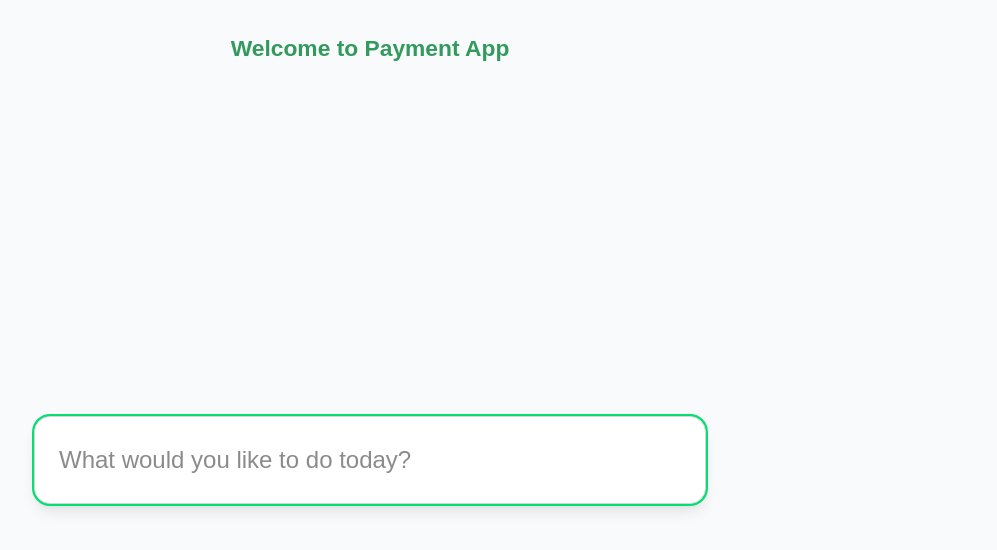
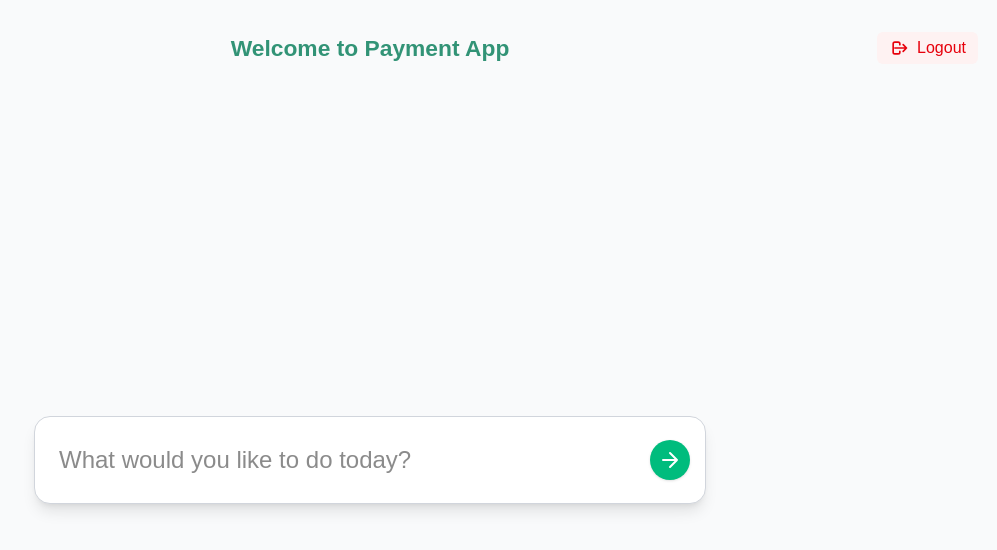
Before and after one commit to codecraft2024/medi_hist, a Next.js app in the folder frontend/medi-hist-portal/: page /home in a window 1280 px wide. Shown: the top 550 px of the page, without its empty margins (270-1267 px from the left). Built offline with nearby package versions, Linux system fonts and the light colour scheme; sample sign-in values are in the browser's storage.

Commit message:
add color theme and logout button; implement welcome animation and update login page styles

```diff
--- /dev/null
+++ b/frontend/medi-hist-portal/src/app/animation/WelcomeAnimation.tsx
@@ -0,0 +1,38 @@
+'use client';
+
+import { useEffect, useRef } from "react";
+import { color } from "../theme/color";
+
+type WelcomeAnimationProps = {
+    showHeader: boolean;
+    setShowHeader: (v: boolean) => void;
+    inputRef: React.RefObject<HTMLInputElement>;
+};
+
+export default function WelcomeAnimation({ showHeader, setShowHeader, inputRef }: WelcomeAnimationProps) {
+    useEffect(() => {
+        const timer = setTimeout(() => {
+            setShowHeader(true);
+            setTimeout(() => {
+                inputRef.current?.focus();
+            }, 300);
+        }, 1200);
+        return () => clearTimeout(timer);
+    }, [setShowHeader, inputRef]);
+
+    return (
+        <div
+            className={`
+                fixed left-0 right-0 flex justify-center z-20
+                font-bold ${color.primaryText}
+                transition-all duration-1000 ease-in-out
+                ${showHeader
+                    ? "top-8 text-2xl opacity-80 scale-95"
+                    : "top-1/2 -translate-y-1/2 text-5xl opacity-100 scale-110"}
+            `}
+            style={{ pointerEvents: "none" }}
+        >
+            Welcome to Payment App
+        </div>
+    );
+}
--- /dev/null
+++ b/frontend/medi-hist-portal/src/app/animation/WelcomeMessage.tsx
@@ -0,0 +1,37 @@
+'use client';
+
+import { useEffect } from "react";
+import { color } from "../theme/color";
+
+type WelcomeMessageProps = {
+    showHeader: boolean;
+    setShowHeader: (v: boolean) => void;
+    inputRef: React.RefObject<HTMLInputElement>;
+};
+
+export default function WelcomeMessage({ showHeader, setShowHeader, inputRef }: WelcomeMessageProps) {
+    // Handles the animation and focusing input after animation
+    useEffect(() => {
+        const timer = setTimeout(() => {
+            setShowHeader(true);
+            // inputRef focus is now handled in parent after input appears
+        }, 1200);
+        return () => clearTimeout(timer);
+    }, [setShowHeader]);
+
+    return (
+        <div
+            className={`
+                fixed left-0 right-0 flex justify-center z-20
+                font-bold ${color.primaryText}
+                transition-all duration-1000 ease-in-out
+                ${showHeader
+                    ? "top-8 text-2xl opacity-80 scale-95"
+                    : "top-1/2 -translate-y-1/2 text-5xl opacity-100 scale-110"}
+            `}
+            style={{ pointerEvents: "none" }}
+        >
+            Welcome to Payment App
+        </div>
+    );
+}
--- /dev/null
+++ b/frontend/medi-hist-portal/src/app/home/LogoutButton.tsx
@@ -0,0 +1,24 @@
+'use client';
+
+import { useRouter } from "next/navigation";
+import { color } from "../theme/color";
+
+export default function LogoutButton() {
+    const router = useRouter();
+    const handleLogout = () => {
+        localStorage.removeItem("token");
+        router.replace("/login");
+    };
+    return (
+        <button
+            onClick={handleLogout}
+            className={`flex items-center gap-2 px-3 py-1 rounded-md ${color.logoutBg} transition-colors absolute right-8 top-8`}
+            title="Logout"
+        >
+            <svg xmlns="http://www.w3.org/2000/svg" className="h-5 w-5" fill="none" viewBox="0 0 24 24" stroke="currentColor">
+                <path strokeLinecap="round" strokeLinejoin="round" strokeWidth={2} d="M17 16l4-4m0 0l-4-4m4 4H7m6 4v1a2 2 0 01-2 2H7a2 2 0 01-2-2V7a2 2 0 012-2h4a2 2 0 012 2v1" />
+            </svg>
+            Logout
+        </button>
+    );
+}
--- a/frontend/medi-hist-portal/src/app/home/page.tsx
+++ b/frontend/medi-hist-portal/src/app/home/page.tsx
@@ -1,67 +1,79 @@
 'use client';
 
-import { useEffect, useRef, useState } from "react";
+import { useRef, useState } from "react";
 import { authGuardWrapper } from "../router";
+import LogoutButton from "./LogoutButton";
+import { color } from "../theme/color";
+import WelcomeMessage from "../animation/WelcomeMessage";
 
 function HomePageContent() {
-    const [stage, setStage] = useState<"center" | "animating" | "header">("center");
+    const [showHeader, setShowHeader] = useState(false);
+    const [showInput, setShowInput] = useState(false);
     const [inputValue, setInputValue] = useState("");
     const inputRef = useRef<HTMLInputElement>(null);
 
-    useEffect(() => {
-        const timer1 = setTimeout(() => {
-            setStage("animating");
-            const timer2 = setTimeout(() => {
-                setStage("header");
+    const handleWelcomeAnimationDone = () => {
+        setShowInput(true);
         setTimeout(() => {
             inputRef.current?.focus();
-                }, 400);
-            }, 1200); // animation duration
-            return () => clearTimeout(timer2);
-        }, 1200);
-        return () => clearTimeout(timer1);
-    }, []);
+        }, 100);
+    };
+
+    const handleSend = () => {
+        setInputValue("");
+        inputRef.current?.focus();
+    };
 
     return (
-        <main className="relative min-h-screen bg-gray-50 flex flex-col items-center justify-center overflow-hidden">
-            {/* Animated Welcome Message */}
+        <main className={`relative min-h-screen bg-gray-50 flex flex-col items-center justify-center overflow-hidden`}>
+
+            {showHeader && <LogoutButton />}
+
+            <WelcomeMessage
+                showHeader={showHeader}
+                setShowHeader={v => {
+                    setShowHeader(v);
+                    if (v) {
+                        setTimeout(handleWelcomeAnimationDone, 1000); // match animation duration in WelcomeMessage
+                    }
+                }}
+                inputRef={inputRef as React.RefObject<HTMLInputElement>}
+            />
+
             <div
                 className={`
-                    fixed left-0 right-0 flex justify-center z-20
-                    font-bold text-green-700
-                    transition-all duration-[1200ms] ease-[cubic-bezier(0.77,0,0.175,1)]
-                    ${stage === "center"
-                        ? "top-1/2 -translate-y-1/2 text-5xl opacity-100 scale-110"
-                        : stage === "animating"
-                            ? "top-16 translate-y-0 text-3xl opacity-90 scale-100"
-                            : "top-8 translate-y-0 text-2xl opacity-80 scale-95"}`}
-                style={{ pointerEvents: "none" }}>
-                Welcome to Payment App
-            </div>
-
-            {/* Input field appears after animation */}
-            <div
-                className={`
-                    transition-all duration-700 ease-[cubic-bezier(0.77,0,0.175,1)]
-                    ${stage === "header" ? "opacity-100 scale-100" : "opacity-0 scale-95 pointer-events-none"}
+                    transition-all duration-500 ease-in-out
+                    ${showInput ? "opacity-100 scale-100" : "opacity-0 scale-95 pointer-events-none"}
                     flex flex-col items-center w-full
                 `}
                 style={{
-                    marginTop: stage === "header" ? "120px" : "0",
-                }}
-            >
+                    marginTop: showInput ? "120px" : "0",
+                }}>
                 <div className="w-full flex justify-center">
+                    <div className="relative w-full max-w-2xl">
                         <input
                             ref={inputRef}
                             type="text"
                             value={inputValue}
                             onChange={e => setInputValue(e.target.value)}
                             placeholder="What would you like to do today?"
-                        className="w-full max-w-2xl rounded-2xl border border-gray-300 px-6 py-6 text-lg shadow-lg focus:outline-none focus:ring-2 focus:ring-green-400 bg-white transition-all"
+                            className={`w-full rounded-2xl border border-gray-300 px-6 py-6 text-lg shadow-lg focus:outline-none ${color.primaryRing} bg-white transition-all pr-16`}
                             style={{
                                 fontSize: "1.5rem",
                             }}
-                    />
+                            onKeyDown={e => {
+                                if (e.key === "Enter") handleSend();
+                            }}/>
+                        <button
+                            onClick={handleSend}
+                            className={`absolute right-4 top-1/2 -translate-y-1/2 ${color.button} rounded-full p-2 shadow transition-colors`}
+                            tabIndex={-1}
+                            aria-label="Send">
+                            <svg xmlns="http://www.w3.org/2000/svg" className="h-6 w-6" fill="none" viewBox="0 0 24 24" stroke="currentColor">
+                                <path strokeLinecap="round" strokeLinejoin="round" strokeWidth={2} d="M5 12h14M12 5l7 7-7 7" />
+                            </svg>
+                        </button>
+                    </div>
                 </div>
             </div>
         </main>
--- a/frontend/medi-hist-portal/src/app/login/page.tsx
+++ b/frontend/medi-hist-portal/src/app/login/page.tsx
@@ -1,14 +1,22 @@
 'use client';
 
-import { useState } from 'react';
+import { useState, useEffect } from 'react';
 import { useRouter } from 'next/navigation';
 import { loginUser } from './authService';
+import { color } from '../theme/color';
 
 export default function LoginPage() {
     const [email, setEmail] = useState('');
     const [password, setPassword] = useState('');
     const [error, setError] = useState('');
     const router = useRouter();
+
+    useEffect(() => {
+        // Remove any previous tokens on mount
+        if (typeof window !== "undefined") {
+            localStorage.removeItem('token');
+        }
+    }, []);
 
     const handleSubmit = async (e: React.FormEvent) => {
         e.preventDefault();
@@ -26,13 +34,9 @@ export default function LoginPage() {
 
     return (
         <main
-            className="flex min-h-screen items-center justify-center bg-gray-50 px-4 relative overflow-hidden"
-            style={{
-                // Add a soft green radial gradient accent in the background
-                background:
-                    'radial-gradient(circle at 80% 10%, #a7f3d0 0%, transparent 60%), #f9fafb',
-            }}>
-            <div className="w-full max-w-md rounded-xl bg-white p-8 shadow-2xl backdrop-blur-md border border-green-100">
+            className={`flex min-h-screen items-center justify-center bg-gradient-to-tr ${color.gradientFrom} ${color.gradientVia} ${color.gradientTo} px-4 relative overflow-hidden`}
+        >
+            <div className={`w-full max-w-md rounded-xl bg-white p-8 shadow-2xl backdrop-blur-md border ${color.border}`}>
                 {/* Logo */}
                 <div className="mb-6 flex justify-center">
                     <img
@@ -44,7 +48,7 @@ export default function LoginPage() {
 
                 {/* Title */}
                 <div className="text-center mb-6">
-                    <h1 className="text-3xl font-extrabold text-green-800">Payment App</h1>
+                    <h1 className={`text-3xl font-extrabold ${color.primaryText}`}>Payment App</h1>
                     <p className="text-sm text-gray-500">Secure login to manage your payments</p>
                 </div>
 
@@ -57,7 +61,7 @@ export default function LoginPage() {
                             required
                             value={email}
                             onChange={(e) => setEmail(e.target.value)}
-                            className="w-full rounded-lg border border-gray-300 px-4 py-2 focus:border-green-500 focus:ring-green-500 focus:outline-none"
+                            className={`w-full rounded-lg border border-gray-300 px-4 py-2 ${color.inputFocus} focus:outline-none`}
                             placeholder="you@email.com"
                         />
                     </div>
@@ -69,33 +73,33 @@ export default function LoginPage() {
                             required
                             value={password}
                             onChange={(e) => setPassword(e.target.value)}
-                            className="w-full rounded-lg border border-gray-300 px-4 py-2 focus:border-green-500 focus:ring-green-500 focus:outline-none"
+                            className={`w-full rounded-lg border border-gray-300 px-4 py-2 ${color.inputFocus} focus:outline-none`}
                             placeholder="Enter your password"
                         />
                     </div>
 
                     <div className="flex items-center justify-between text-sm">
                         <label className="flex items-center space-x-2">
-                            <input type="checkbox" className="form-checkbox text-green-600" />
+                            <input type="checkbox" className="form-checkbox text-emerald-600" />
                             <span className="text-gray-700">Remember me</span>
                         </label>
-                        <a href="#" className="text-green-600 hover:underline">Forgot password?</a>
+                        <a href="#" className={color.link}>Forgot password?</a>
                     </div>
 
                     {error && (
-                        <div className="text-red-600 text-sm text-center">{error}</div>
+                        <div className={color.error + " text-sm text-center"}>{error}</div>
                     )}
 
                     <button
                         type="submit"
-                        className="w-full rounded-lg bg-green-600 px-4 py-2 font-semibold text-white hover:bg-green-700 transition duration-200 shadow-md">
+                        className={`w-full rounded-lg ${color.button} px-4 py-2 font-semibold transition duration-200 shadow-md`}>
                         Log In
                     </button>
                 </form>
 
                 <p className="mt-6 text-center text-sm text-gray-600">
                     New to Payment App?
-                    <a href="#" className="ml-1 text-green-600 hover:underline">Create account</a>
+                    <a href="#" className={`ml-1 ${color.link}`}>Create account</a>
                 </p>
             </div>
         </main>
--- /dev/null
+++ b/frontend/medi-hist-portal/src/app/theme/color.ts
@@ -0,0 +1,16 @@
+export const color = {
+    primary: "bg-emerald-500",
+    primaryHover: "hover:bg-emerald-600",
+    primaryText: "text-emerald-700",
+    primaryRing: "focus:ring-emerald-400",
+    gradientFrom: "from-emerald-100",
+    gradientVia: "via-emerald-200",
+    gradientTo: "to-white",
+    border: "border-emerald-100",
+    button: "bg-emerald-500 hover:bg-emerald-600 text-white",
+    buttonOutline: "border-emerald-500 text-emerald-700 hover:bg-emerald-50",
+    inputFocus: "focus:border-emerald-500 focus:ring-emerald-500",
+    link: "text-emerald-600 hover:underline",
+    error: "text-red-600",
+    logoutBg: "bg-red-50 hover:bg-red-100 text-red-600",
+};
```
Lines whose indentation alone changed are shown as unchanged.
